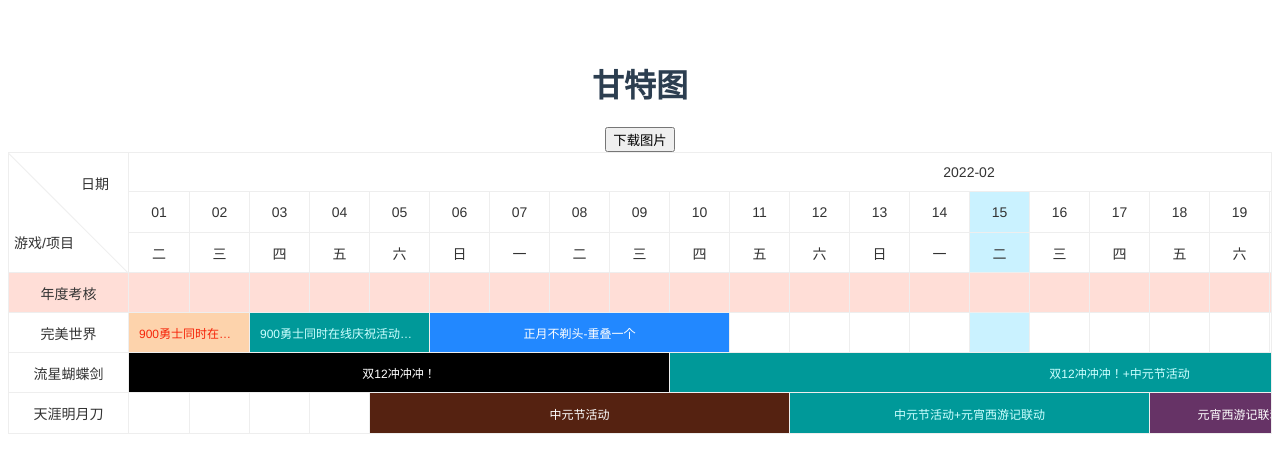
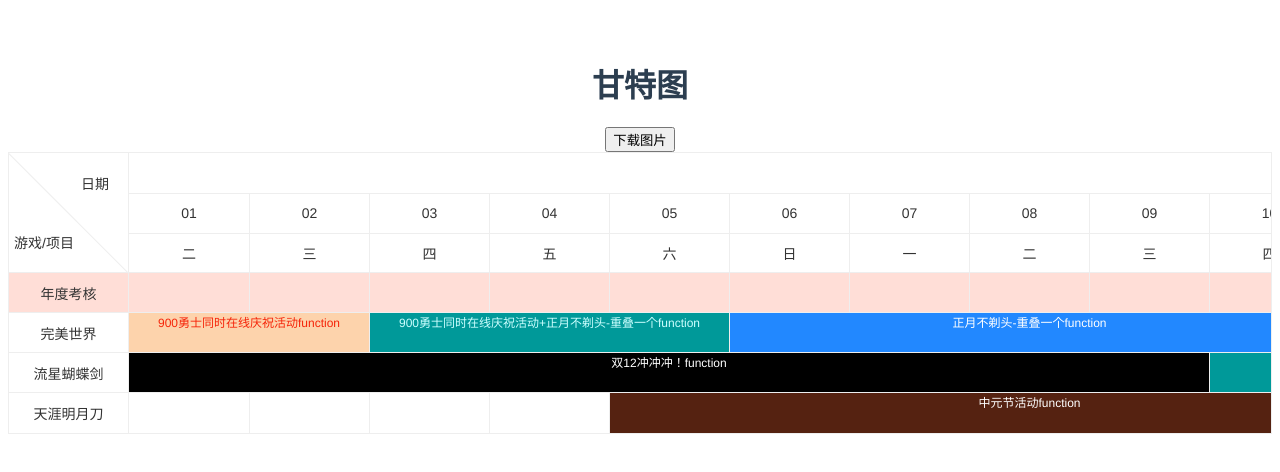
Before and after one commit to ddmy/vue3-gantt, a Vue app: page / in a window 1280 px wide. Shown: the top 472 px of the page. Built offline with nearby package versions, Linux system fonts and the light colour scheme.

Commit message:
增加日程高度，title配置

```diff
--- a/src/App.vue
+++ b/src/App.vue
@@ -7,7 +7,9 @@
     itemText="游戏/项目"
     dateText="日期"
     :activeDate="'2022-02-15'"
-    :itemWidth="60"
+    :itemWidth="120"
+    :itemHeight="40"
+    :scheduleTitle="scheduleTitle"
     :dateRangeList="dateRangeList"
     :repeatMode="repeatConfig"
     @scheduleClick="onScheduleClick"
@@ -33,6 +35,10 @@
   desc: list => {
     return list.map(item => item.desc).join('@@@')
   }
+}
+
+const scheduleTitle = item => {
+  return item.name + 'function'
 }
 
 
@@ -196,3 +202,6 @@
   margin-top: 60px;
 }
 </style>
+
+<style scoped>
+</style>
--- a/src/components/Gantt.vue
+++ b/src/components/Gantt.vue
@@ -63,7 +63,7 @@
           @mouseout="event => dateItemMoveOut(dateItem.type, event)"
           @click="scheduleClick(dateItem)"
         >
-          <span v-if="dateItem.type === 'works'" class="work-desc">{{ dateItem.name }}</span>
+          <span v-if="dateItem.type === 'works'" class="work-desc">{{ scheduleTitle ? scheduleTitle(dateItem) : dateItem.name }}</span>
         </div>
       </div>
     </div>
@@ -71,7 +71,6 @@
 </template>
 
 <script setup>
-import { defineEmits, defineExpose } from 'vue'
 import {
   computedDaysRange,
   fethDaysRange,
@@ -115,13 +114,27 @@
   // 每个日程格子的宽度
   itemWidth: {
     type: Number,
-    default: 40
+    default: 40,
+    validator(value) {
+      return value >= 40
+    }
+  },
+  itemHeight: {
+    type: Number,
+    default: 40,
+    validator(value) {
+      return value >= 40
+    }
+  },
+  scheduleTitle: {
+    type: Function,
+    default: null
   }
 })
 const dateText = props.dateText
 const itemText = props.itemText
 const rangeDate = splitDaysForMonth(computedDaysRange(...props.dateRangeList))
-
+const scheduleTitle = props.scheduleTitle
 
 let data = props.data.map(item => {
   if (item.type === 'normal' && Array.isArray(item.schedule)) {
@@ -139,6 +152,7 @@
 
 
 const itemWidth = props.itemWidth
+const itemHeight = props.itemHeight
 
 // 计算当前盒子样式
 const computedStyle = (parent, item) => {
@@ -316,6 +330,7 @@
 }
 
 const dateItemMove = (type, event) => {
+  if (props.repeatMode.repeatMode === 'extract') return
   if (type !== 'works') return
   if (event.target.tagName === 'SPAN') {
     event.target.parentElement.style.zIndex = 2
@@ -326,6 +341,7 @@
   }
 }
 const dateItemMoveOut = (type, event) => {
+  if (props.repeatMode.repeatMode === 'extract') return
   if (type !== 'works') return
   if (event.target.tagName === 'SPAN') {
     event.target.parentElement.style.zIndex = 1
@@ -397,7 +413,7 @@
   --fontSize: 14px;
   --fontColor: #333;
   --itemWidth: v-bind(itemWidth + 'px');
-  --itemHeight: 40px;
+  --itemHeight: v-bind(itemHeight + 'px');
 }
 * {
   box-sizing: border-box;
@@ -485,7 +501,7 @@
             width: var(--itemWidth);
             .day {
               width: var(--itemWidth);
-              height: var(--itemHeight);
+              height: 50%;
               border-left: var(--border);
               display: flex;
               align-items: center;
@@ -493,7 +509,7 @@
             }
             .week {
               width: var(--itemWidth);
-              height: var(--itemHeight);
+              height: 50%;
               border-left: var(--border);
               border-top: var(--border);
               display: flex;
@@ -533,16 +549,21 @@
         border-left: var(--border);
         border-bottom: var(--border);
         display: flex;
+        flex-direction: column;
+        justify-content: center;
         align-items: center;
         padding: 0 10px;
         .work-desc {
           width: 100%;
+          height: 100%;
+          line-height: calc(var(--itemHeight) / 2);
           text-align: center;
           font-size: 12px;
-          display: block;
-          white-space: nowrap;
+          overflow: hidden;
           text-overflow: ellipsis;
-          overflow: hidden;
+          display: -webkit-box;
+          -webkit-box-orient: vertical;
+          -webkit-line-clamp: 2;
         }
         &.date-item-work {
           cursor: pointer;
```
Also changed, not shown: 1 other file (tests, documents, lock files or other folders).
